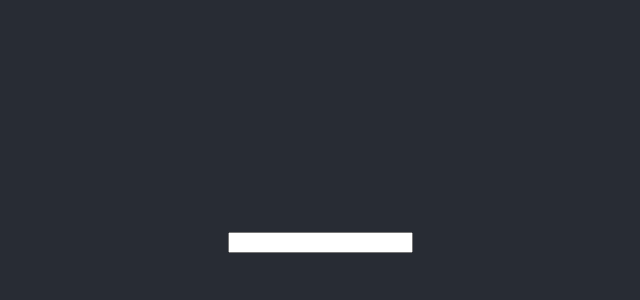
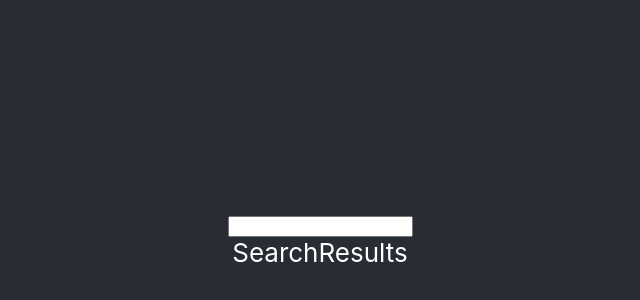
Before and after one commit to DanielDeanGithub/jammming, a React (Create React App) app: page / in a window 1280 px wide. Shown: the part 158-458 px from the top of the page, without its empty margins (320-960 px from the left). Built offline with nearby package versions, Linux system fonts and the light colour scheme.

Commit message:
Import SearchResults

```diff
--- a/src/App.js
+++ b/src/App.js
@@ -1,6 +1,7 @@
 import React, { useState, useEffect } from 'react';
 import './App.css';
 import SearchBar from './components/SearchBar/SearchBar.js';
+import SearchResults from './components/SearchResults/SearchResults.js';
 
 function App() {
   const [search, setSearch] = useState("");
@@ -9,6 +10,7 @@ function App() {
     <div className="App">
       <header className="App-header">
         <SearchBar value={search}  onChange={e => setSearch(e.target.value)}/>
+        <SearchResults />
       </header>
     </div>
   );
```
